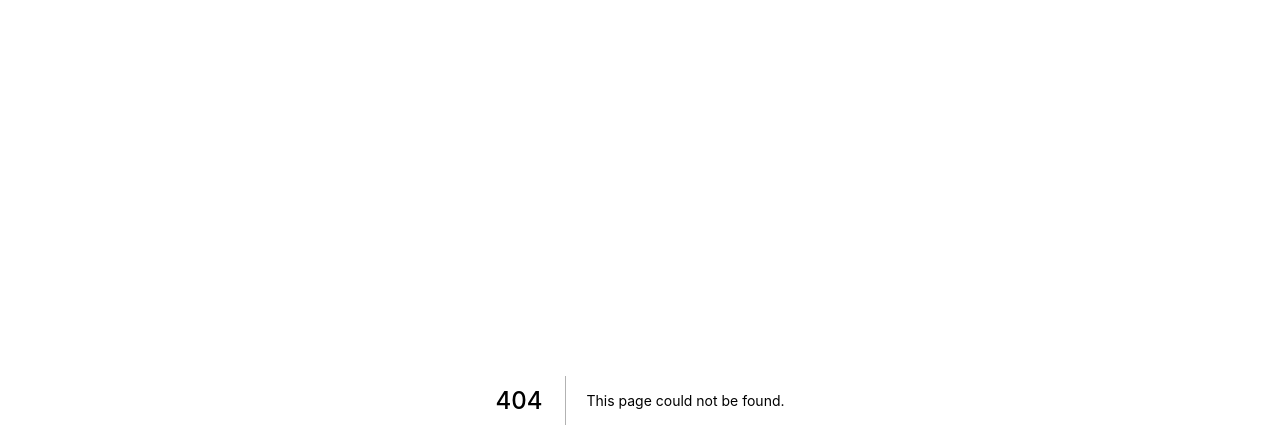
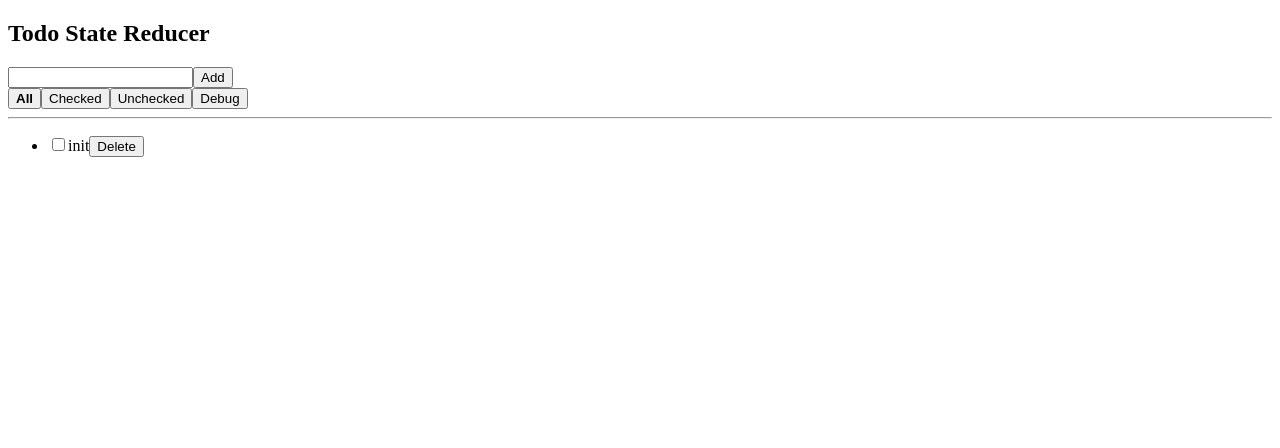
Before and after one commit to Jereme1024/react-todo, a Next.js app: page /TodoReducer in a window 1280 px wide. Before the commit this address had no page. Shown: the top 448 px of the page. Built offline with nearby package versions, Linux system fonts and the light colour scheme.

Commit message:
Add Reducer version

```diff
--- /dev/null
+++ b/pages/TodoReducer.js
@@ -0,0 +1,83 @@
+import { useEffect, useReducer } from 'react'
+import HighlightButton from '../components/HighlightButton'
+
+const initState = {
+  list: [{ checked: false, name: 'init' }],
+  name: '',
+  mode: 'All',
+}
+
+function reducer(state, action) {
+  switch (action.type) {
+  case 'UpdateName':
+    return { ...state, name: action.name }
+  case 'UpdateMode':
+    return { ...state, mode: action.mode }
+  case 'UpdateList':
+    return { ...state, list: action.list }
+  default:
+    throw new Error()
+  }
+}
+
+export default function TodoReducer() {
+  const [state, dispatch] = useReducer(reducer, initState)
+  const [list, setList] = [state.list, (x) => dispatch({ type: 'UpdateList', list: x(state.list) })]
+  const [name, setName] = [state.name, (x) => dispatch({ type: 'UpdateName', name: x })]
+  const [mode, setMode] = [state.mode, (x) => dispatch({ type: 'UpdateMode', mode: x })]
+
+  useEffect(() => {
+    console.log(state)
+  }, [state.list])
+
+  const handleSubmit = (e) => {
+    e.preventDefault()
+    setList((prev) => [...prev, { checked: false, name }])
+    setName('')
+  }
+  const handleDelete = (i) => {
+    setList((prev) => {
+      prev.splice(i, 1)
+      return [...prev]
+    })
+  }
+  const handleCheck = (e, i) => {
+    setList((prev) => {
+      prev[i].checked = e.target.checked
+      return [...prev]
+    })
+  }
+  function TodoItem({ todo, i }) {
+    return (
+      <li>
+        <input type='checkbox' onClick={(e)=>handleCheck(e, i)} checked={todo.checked} onChange={()=>{}} />
+        {todo.name}
+        <button onClick={()=>handleDelete(i)}>Delete</button>
+      </li>
+    )
+  }
+  function TodoList({ mode, list }) {
+    return (<ul>
+      {list.map((todo, i) => (
+        (mode === 'All' || mode === 'Checked' && todo.checked || mode === 'Unchecked' && !todo.checked) ?
+          <TodoItem key={i} todo={todo} i={i} /> :
+          <div key={i}></div>
+      ))}
+    </ul>)
+  }
+
+  return (
+    <div name='container'>
+      <h2>Todo State Reducer</h2>
+      <input onChange={(e) => setName(e.target.value)} value={name}/>
+      <button onClick={handleSubmit}>Add</button>
+      <br/>
+      <HighlightButton setMode={setMode} mode={mode} value='All' />
+      <HighlightButton setMode={setMode} mode={mode} value='Checked' />
+      <HighlightButton setMode={setMode} mode={mode} value='Unchecked' />
+      <button onClick={()=>console.log(JSON.stringify(list, null, 2))}>Debug</button>
+      <hr></hr>
+      <TodoList mode={mode} list={list} />
+    </div>
+  )
+}
```
Also changed, not shown: pages/index.js (+6 -2 lines).
